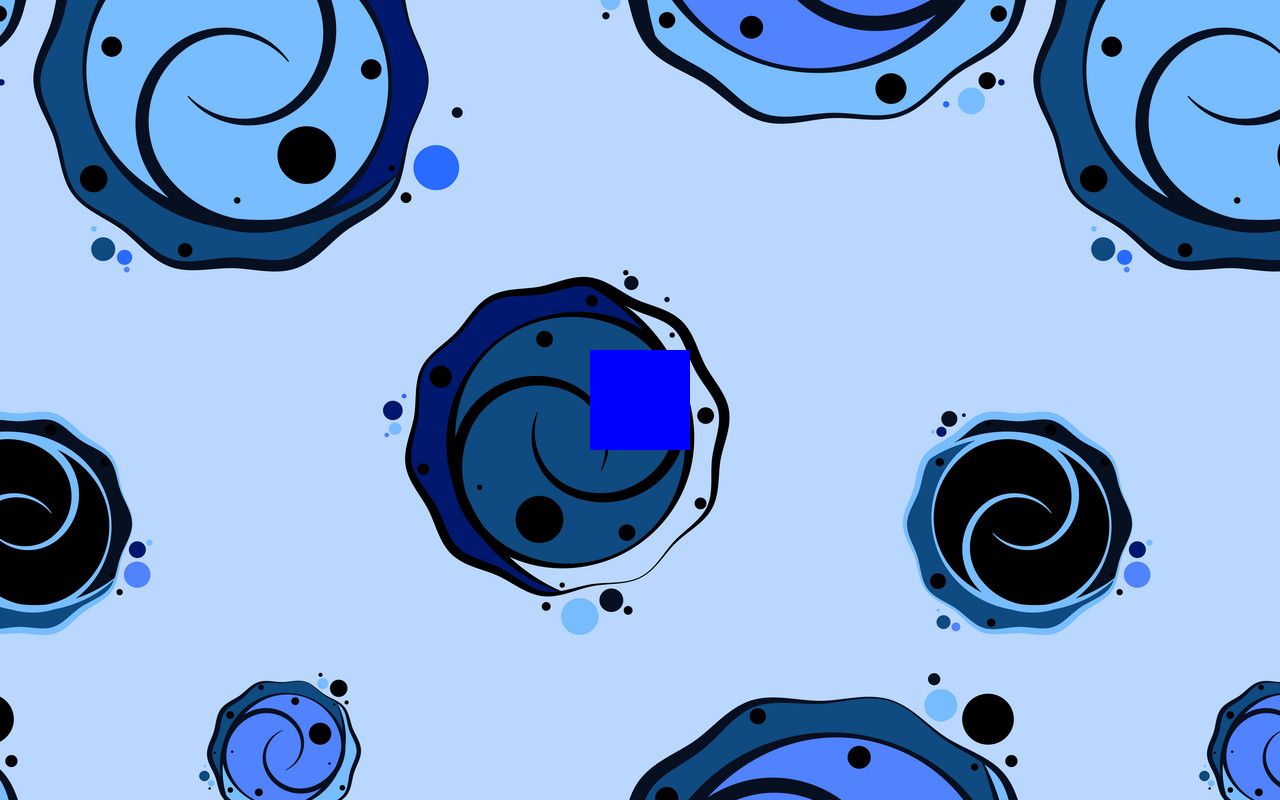
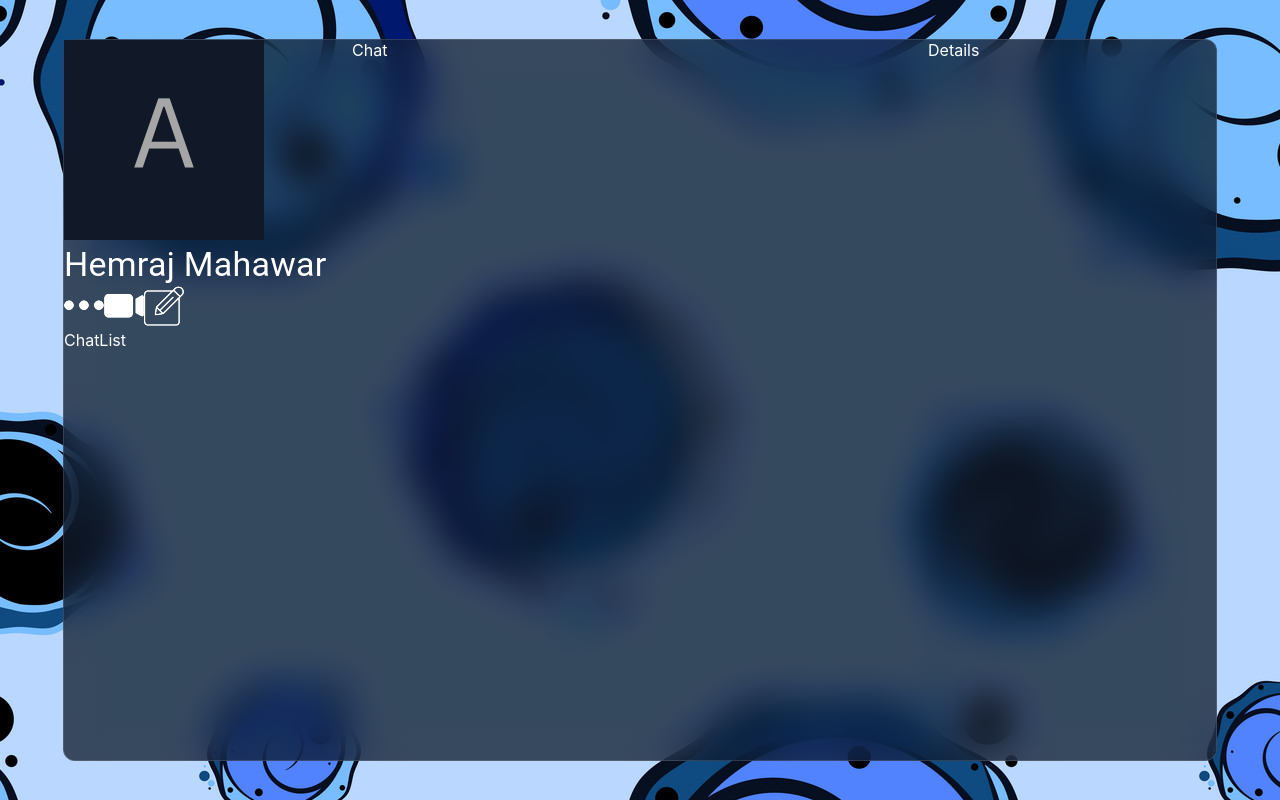
Before and after one commit to Hemrajmahawarr12/chatApp, a React (Create React App) app: page / in a window 1280 px wide. Built offline with nearby package versions, Linux system fonts and the light colour scheme.

Commit message:
add three bar

```diff
--- a/src/App.js
+++ b/src/App.js
@@ -1,7 +1,6 @@
-import logo from './logo.svg';
 import './App.css';
 import { Box } from '@mui/material';
-import ChatBody from './chat/chatBody';
+import ChatBody from './maincomp/chatBody';
 
 function App() {
   return (
--- a/src/chat/chatBody.jsx
+++ /dev/null
@@ -1,27 +0,0 @@
-import { Box, Grid } from '@mui/material';
-import React from 'react';
-
-const ChatBody = () => {
-    return (
-        <Grid
-            sx={{
-                backgroundImage: "url('/bg.jpg')",
-                height: "100vh",
-                width: "100vw",
-                display: "flex",
-                justifyContent: "center",
-                alignItems: "center"
-            }}
-        >
-            <Box
-                sx={{
-                    bgcolor: "blue",
-                    height: "100px",
-                    width: "100px"
-                }}
-            />
-        </Grid>
-    );
-};
-
-export default ChatBody;
--- /dev/null
+++ b/src/components/chat/Chat.jsx
@@ -0,0 +1,10 @@
+import { Grid } from '@mui/material'
+import React from 'react'
+
+const Chat = () => {
+  return (
+    <Grid sx={{flex:"2"}}>Chat</Grid>
+  )
+}
+
+export default Chat
--- /dev/null
+++ b/src/components/details/Details.jsx
@@ -0,0 +1,10 @@
+import { Grid } from '@mui/material'
+import React from 'react'
+
+const Details = () => {
+  return (
+    <Grid sx={{flex:"1"}}>Details</Grid>
+  )
+}
+
+export default Details
--- /dev/null
+++ b/src/components/list/List.jsx
@@ -0,0 +1,15 @@
+import { Grid } from '@mui/material'
+import React from 'react'
+import UserInfo from './userInfo/UserInfo'
+import ChatList from './chatList/ChatList'
+
+const List = () => {
+  return (
+    <Grid sx={{flex:"1"}}>
+        <UserInfo />
+        <ChatList />
+    </Grid>
+  )
+}
+
+export default List
--- /dev/null
+++ b/src/components/list/chatList/ChatList.jsx
@@ -0,0 +1,9 @@
+import React from 'react'
+
+const ChatList = () => {
+  return (
+    <div>ChatList</div>
+  )
+}
+
+export default ChatList
--- /dev/null
+++ b/src/components/list/userInfo/UserInfo.jsx
@@ -0,0 +1,22 @@
+import { Box, Grid, Typography } from '@mui/material'
+import React from 'react'
+
+const UserInfo = () => {
+  return (
+    <Grid>
+        <Box>
+          <Box>
+            <img src='/avatar.png'/>
+            <Typography variant='h4'>Hemraj Mahawar</Typography>
+          </Box>
+            <Box>
+                <img src='/more.png'></img>
+                <img src='/video.png'></img>
+                <img src='/edit.png'></img>
+            </Box>
+        </Box>
+    </Grid>
+  )
+}
+
+export default UserInfo
--- /dev/null
+++ b/src/maincomp/chatBody.jsx
@@ -0,0 +1,39 @@
+import { Box, Grid } from '@mui/material';
+import React from 'react';
+import List from '../components/list/List';
+import Details from '../components/details/Details';
+import Chat from '../components/chat/Chat';
+
+const ChatBody = () => {
+  return (
+    <Grid
+      sx={{
+        backgroundImage: "url('/bg.jpg')",
+        height: "100vh",
+        width: "100vw",
+        display: "flex",
+        justifyContent: "center",
+        alignItems: "center"
+      }}
+    >
+      <Box
+        sx={{
+          background: "rgba(17,25,40,0.75)",
+          height: "90vh",
+          width: "90vw",
+          backdropFilter: "blur(19px) saturate(180%)",
+          borderRadius: "12px",
+          border:"1px solid rgba(255,255,255,0.125)",
+          color: "white",
+          display:"flex"
+        }}
+      >
+        <List />
+        <Chat />
+        <Details />
+      </Box>
+    </Grid>
+  );
+};
+
+export default ChatBody;
```
